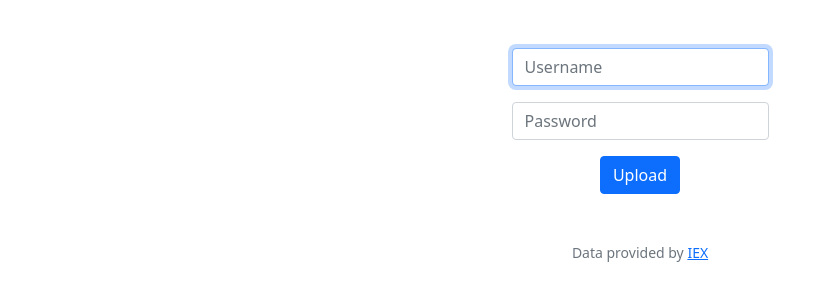
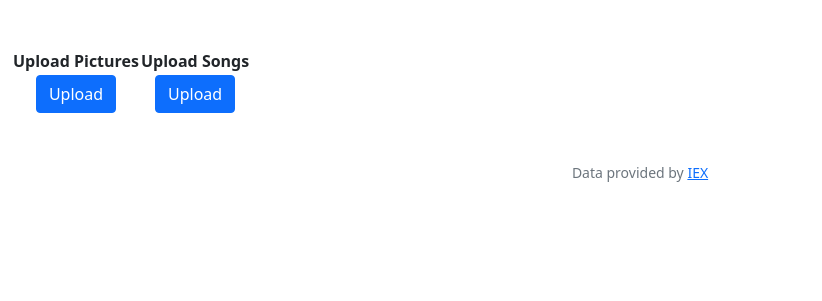
Before and after one commit to kumarpreetham09/CS50-Projects, a Flask app: page /upload in a window 1280 px wide. Shown: the part 76-377 px from the top of the page, without its empty margins (0-822 px from the left). Run offline with Flask 3, Linux system fonts and the light colour scheme; a user stored in the database is signed in; some libraries are stand-ins or nearby versions.

Commit message:
Sun, Jul 23, 2023, 6:11 PM +08:00

```diff
--- a/project/templates/upload.html
+++ b/project/templates/upload.html
@@ -6,12 +6,18 @@
 
 {% block main %}
     <form action="/upload" method="post">
-        <div class="mb-3">
-            <input autocomplete="off" autofocus class="form-control mx-auto w-auto" id="username" name="username" placeholder="Username" type="text">
-        </div>
-        <div class="mb-3">
-            <input class="form-control mx-auto w-auto" id="password" name="password" placeholder="Password" type="password">
-        </div>
-        <button class="btn btn-primary" type="submit">Upload</button>
+<table>
+    <thead>
+        <th>Upload Pictures</th>
+        <th>Upload Songs</th>
+
+    </thead>
+    <tbody>
+        <td><button class="btn btn-primary" type="submit">Upload</button></td>
+        <td><button class="btn btn-primary" type="submit">Upload</button></td>
+    </tbody>
+
+</table>
+
     </form>
 {% endblock %}
```
